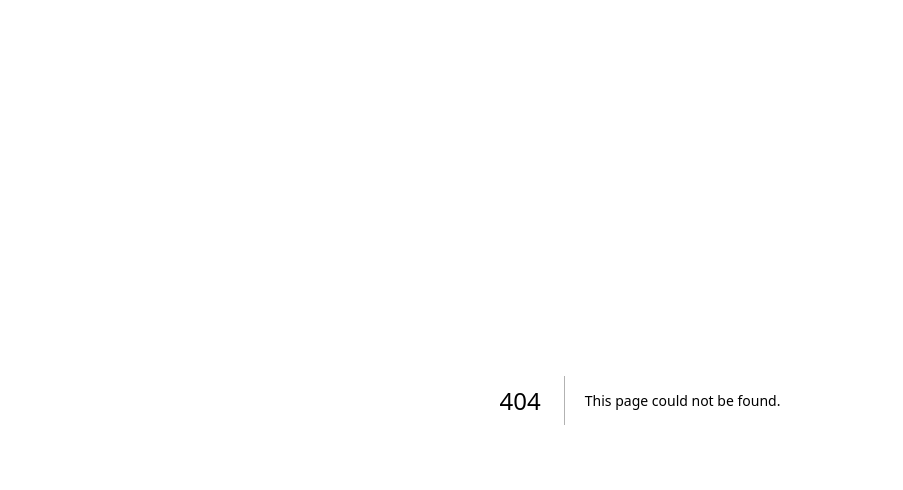
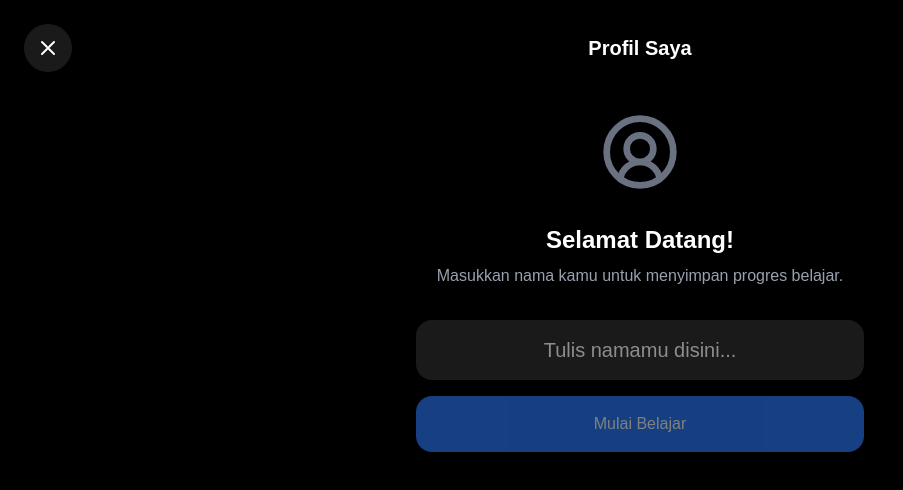
Before and after one commit to muhammadarya-ums/NusAR, a Next.js app: page /profile in a window 1280 px wide. Before the commit this address had no page. Shown: the top 490 px of the page, without its empty margins (0-903 px from the left). Built offline with nearby package versions, Linux system fonts and the light colour scheme.

Commit message:
full fitur except quiz

```diff
--- /dev/null
+++ b/app/context/UserContext.tsx
@@ -0,0 +1,74 @@
+'use client'
+
+import { createContext, useContext, useState, useEffect, ReactNode } from 'react'
+
+type ProgressItem = {
+  id: string
+  moduleName: string
+  timestamp: string
+}
+
+type UserContextType = {
+  user: string | null
+  progress: ProgressItem[]
+  login: (name: string) => void
+  logout: () => void
+  addProgress: (moduleName: string) => void
+}
+
+const UserContext = createContext<UserContextType | undefined>(undefined)
+
+export function UserProvider({ children }: { children: ReactNode }) {
+  const [user, setUser] = useState<string | null>(null)
+  const [progress, setProgress] = useState<ProgressItem[]>([])
+  const [isMounted, setIsMounted] = useState(false)
+
+  // Load data dari Local Storage saat aplikasi pertama kali dibuka
+  useEffect(() => {
+    setIsMounted(true)
+    const savedUser = localStorage.getItem('nusar_user')
+    const savedProgress = localStorage.getItem('nusar_progress')
+
+    if (savedUser) setUser(savedUser)
+    if (savedProgress) setProgress(JSON.parse(savedProgress))
+  }, [])
+
+  // Simpan data ke Local Storage setiap ada perubahan
+  useEffect(() => {
+    if (isMounted) {
+      if (user) localStorage.setItem('nusar_user', user)
+      else localStorage.removeItem('nusar_user')
+
+      localStorage.setItem('nusar_progress', JSON.stringify(progress))
+    }
+  }, [user, progress, isMounted])
+
+  const login = (name: string) => setUser(name)
+  const logout = () => {
+    setUser(null)
+    setProgress([]) // Hapus progres kalau logout (opsional)
+  }
+
+  const addProgress = (moduleName: string) => {
+    const newItem = {
+      id: Date.now().toString(),
+      moduleName,
+      timestamp: new Date().toLocaleDateString('id-ID', {
+        hour: '2-digit', minute: '2-digit'
+      })
+    }
+    setProgress((prev) => [newItem, ...prev])
+  }
+
+  return (
+    <UserContext.Provider value={{ user, progress, login, logout, addProgress }}>
+      {children}
+    </UserContext.Provider>
+  )
+}
+
+export const useUser = () => {
+  const context = useContext(UserContext)
+  if (!context) throw new Error('useUser must be used within a UserProvider')
+  return context
+}
--- a/app/layout.tsx
+++ b/app/layout.tsx
@@ -1,6 +1,7 @@
 import { Analytics } from '@vercel/analytics/next'
 import type { Metadata, Viewport } from 'next'
 import './globals.css'
+import { UserProvider } from './context/UserContext' // <-- Import Provider
 
 export const metadata: Metadata = {
   title: 'NusAR | Explore, Learn, Imagine',
@@ -46,7 +47,10 @@ export default function RootLayout({
   return (
     <html lang="en">
       <body className="antialiased">
-        {children}
+        {/* Bungkus aplikasi dengan UserProvider agar state bisa diakses global */}
+        <UserProvider>
+          {children}
+        </UserProvider>
         {process.env.NODE_ENV === 'production' && <Analytics />}
       </body>
     </html>
--- a/app/page.tsx
+++ b/app/page.tsx
@@ -25,6 +25,7 @@ import {
   UsersRound,
   X,
 } from 'lucide-react'
+import { useUser } from './context/UserContext'
 
 const modules = [
   { label: 'My Modules', icon: BookOpen, tone: 'lavender', path: '/toc' },
@@ -47,13 +48,13 @@ const quickAccess = [
   { label: 'Settings', icon: Settings, tone: 'blue' },
 ]
 
-// 1. Tambahkan properti 'path' ke navItems
+// Path navigasi sudah diupdate mengarah ke /progress dan /profile
 const navItems = [
   { label: 'Home', icon: Compass, path: '/' },
   { label: 'Modules', icon: BookOpen, path: '/toc' },
-  { label: 'Scan', icon: ScanLine, path: '/scan' }, // Path ke halaman scanner
-  { label: 'Progress', icon: BarChart3, path: '#' },
-  { label: 'Profile', icon: CircleUserRound, path: '#' },
+  { label: 'Scan', icon: ScanLine, path: '/scan' },
+  { label: 'Progress', icon: BarChart3, path: '/progress' },
+  { label: 'Profile', icon: CircleUserRound, path: '/profile' },
 ]
 
 function Brand() {
@@ -84,13 +85,15 @@ export default function Page() {
   const [scanStarted, setScanStarted] = useState(false)
   const [materialIndex, setMaterialIndex] = useState(0)
 
+  // Mengambil data user dan fungsi addProgress dari Context
+  const { user, addProgress } = useUser()
+
   return (
     <main className="nusar-shell">
       <aside className={`sidebar ${menuOpen ? 'sidebar-open' : ''}`}>
         <div className="sidebar-top"><Brand /><button className="close-menu" onClick={() => setMenuOpen(false)} aria-label="Close menu"><X /></button></div>
         <p className="sidebar-label">LEARN WITH NUSAR</p>
 
-        {/* 2. Update navigasi Sidebar Desktop */}
         <nav className="side-nav" aria-label="Main navigation">
           {navItems.map(({ label, icon: Icon, path }) => (
             <button
@@ -114,8 +117,19 @@ export default function Page() {
         <header className="topbar">
           <button className="menu-button" onClick={() => setMenuOpen(true)} aria-label="Open menu"><Menu /></button>
           <div className="mobile-brand"><Brand /></div>
-          <div className="topbar-copy"><p>Welcome back, explorer!</p><span>Ready to discover something new?</span></div>
-          <button className="profile-button" aria-label="Open profile"><span className="avatar-face">✦</span><span className="profile-name">Alya</span><ChevronRight /></button>
+
+          {/* Teks sapaan menjadi dinamis */}
+          <div className="topbar-copy">
+            <p>Welcome back, {user ? user : 'explorer'}!</p>
+            <span>Ready to discover something new?</span>
+          </div>
+
+          {/* Tombol profil dinamis dan mengarah ke /profile */}
+          <button className="profile-button" onClick={() => router.push('/profile')} aria-label="Open profile">
+            <span className="avatar-face">✦</span>
+            <span className="profile-name">{user ? user : 'Masuk'}</span>
+            <ChevronRight />
+          </button>
         </header>
 
         <div className="content">
@@ -145,7 +159,13 @@ export default function Page() {
               <button
                 className={`module-card ${tone}`}
                 key={label}
-                onClick={() => router.push(path)}
+                onClick={() => {
+                  // Merekam progres saat modul diklik
+                  if (user) {
+                    addProgress(label)
+                  }
+                  router.push(path)
+                }}
               >
                 <span className="module-icon"><Icon /></span>
                 <strong>{label}</strong>
@@ -154,14 +174,13 @@ export default function Page() {
           </div>
 
           <SectionTitle title="LEARNING MATERIALS" action="See all" />
-          <div className="materials-row"><button className="carousel-arrow" onClick={() => setMaterialIndex(Math.max(materialIndex - 1, 0))} aria-label="Previous materials"><ChevronLeft /></button><div className="materials-window"><div className="materials-track" style={{ transform: `translateX(-${materialIndex * 33.333}%)` }}>{materials.map(({ category, title, tone, art }) => <button className={`material-card ${tone}`} key={title}><span className="tag">{category}</span><h3>{title.split('\n').map((line) => <span key={line}>{line}</span>)}</h3><span className={`material-art ${art}`}></span><span className="ar-badge"><ScanLine /></span></button>)}</div></div><button className="carousel-arrow" onClick={() => setMaterialIndex(Math.min(materialIndex + 1, materials.length - 1))} aria-label="Next materials"><ChevronRight /></button></div>
+          <div className="materials-row"><button className="carousel-arrow" onClick={() => setMaterialIndex(Math.max(materialIndex - 1, 0))} aria-label="Previous materials"><ChevronLeft /></button><div className="materials-window"><div className="materials-track" style={{ transform: `translateX(-${materialIndex * 33.333}%)` }}>{materials.map(({ category, title, tone, art }) => <button className={`material-card ${tone}`} key={title} onClick={() => { if (user) addProgress(title.replace('\n', ' ')); }}><span className="tag">{category}</span><h3>{title.split('\n').map((line) => <span key={line}>{line}</span>)}</h3><span className={`material-art ${art}`}></span><span className="ar-badge"><ScanLine /></span></button>)}</div></div><button className="carousel-arrow" onClick={() => setMaterialIndex(Math.min(materialIndex + 1, materials.length - 1))} aria-label="Next materials"><ChevronRight /></button></div>
 
           <SectionTitle title="QUICK ACCESS" />
           <div className="quick-grid">{quickAccess.map(({ label, icon: Icon, tone }) => <button className="quick-item" key={label}><span className={`quick-icon ${tone}`}><Icon /></span><strong>{label}</strong></button>)}</div>
         </div>
       </div>
 
-      {/* 3. Update navigasi Bottom Bar Mobile */}
       <nav className="bottom-nav" aria-label="Mobile navigation">
         {navItems.map(({ label, icon: Icon, path }) => (
           <button
--- /dev/null
+++ b/app/profile/page.tsx
@@ -0,0 +1,74 @@
+// file: app/profile/page.tsx
+'use client'
+
+import { useState } from 'react'
+import { useRouter } from 'next/navigation'
+import { CircleUserRound, X, LogOut } from 'lucide-react'
+import { useUser } from '../context/UserContext'
+
+export default function ProfilePage() {
+  const router = useRouter()
+  const { user, login, logout } = useUser()
+  const [inputName, setInputName] = useState('')
+
+  const handleLogin = (e: React.FormEvent) => {
+    e.preventDefault()
+    if (inputName.trim()) {
+      login(inputName)
+    }
+  }
+
+  return (
+    <main className="min-h-screen bg-black text-white p-6 flex flex-col items-center">
+      <header className="w-full flex justify-between items-center mb-10">
+        <button onClick={() => router.push('/')} className="p-3 bg-white/10 rounded-full">
+          <X size={24} />
+        </button>
+        <h1 className="font-bold text-xl">Profil Saya</h1>
+        <div className="w-12" />
+      </header>
+
+      {user ? (
+        // TAMPILAN JIKA SUDAH LOGIN
+        <div className="w-full max-w-md bg-white/10 rounded-3xl p-8 flex flex-col items-center text-center">
+          <div className="w-24 h-24 bg-blue-500 rounded-full flex items-center justify-center mb-6">
+            <span className="text-4xl">✦</span>
+          </div>
+          <h2 className="text-3xl font-black mb-2">Halo, {user}!</h2>
+          <p className="text-gray-400 mb-8">Siap untuk belajar hari ini?</p>
+
+          <button
+            onClick={logout}
+            className="w-full flex items-center justify-center gap-2 bg-red-500/20 text-red-400 p-4 rounded-2xl font-bold"
+          >
+            <LogOut size={20} /> Keluar Akun
+          </button>
+        </div>
+      ) : (
+        // TAMPILAN JIKA BELUM LOGIN
+        <div className="w-full max-w-md flex flex-col items-center">
+          <CircleUserRound size={80} className="text-gray-500 mb-8" />
+          <h2 className="text-2xl font-bold mb-2">Selamat Datang!</h2>
+          <p className="text-gray-400 text-center mb-8">Masukkan nama kamu untuk menyimpan progres belajar.</p>
+
+          <form onSubmit={handleLogin} className="w-full flex flex-col gap-4">
+            <input
+              type="text"
+              placeholder="Tulis namamu disini..."
+              value={inputName}
+              onChange={(e) => setInputName(e.target.value)}
+              className="w-full p-4 rounded-2xl bg-white/10 text-white text-xl text-center focus:outline-none focus:ring-2 focus:ring-blue-500"
+            />
+            <button
+              type="submit"
+              disabled={!inputName.trim()}
+              className="w-full bg-blue-500 text-white p-4 rounded-2xl font-bold text-lg disabled:opacity-50"
+            >
+              Mulai Belajar
+            </button>
+          </form>
+        </div>
+      )}
+    </main>
+  )
+}
--- /dev/null
+++ b/app/progress/page.tsx
@@ -0,0 +1,64 @@
+// file: app/progress/page.tsx
+'use client'
+
+import { useRouter } from 'next/navigation'
+import { Trophy, X, BookOpen, Clock } from 'lucide-react'
+import { useUser } from '../context/UserContext'
+
+export default function ProgressPage() {
+  const router = useRouter()
+  const { user, progress } = useUser()
+
+  return (
+    <main className="min-h-screen bg-black text-white p-6">
+      <header className="w-full flex justify-between items-center mb-10">
+        <button onClick={() => router.push('/')} className="p-3 bg-white/10 rounded-full">
+          <X size={24} />
+        </button>
+        <h1 className="font-bold text-xl">Progres Belajar</h1>
+        <div className="w-12" />
+      </header>
+
+      {!user ? (
+        <div className="text-center mt-20">
+          <Trophy size={64} className="text-gray-600 mx-auto mb-4" />
+          <h2 className="text-xl font-bold">Kamu belum masuk!</h2>
+          <p className="text-gray-400 mt-2">Masuk ke Profil dulu untuk melihat progres belajarmu.</p>
+          <button onClick={() => router.push('/profile')} className="mt-6 bg-blue-500 px-6 py-3 rounded-full font-bold">Ke Profil</button>
+        </div>
+      ) : (
+        <div>
+          <div className="bg-gradient-to-r from-blue-600 to-purple-600 p-6 rounded-3xl mb-8 flex items-center justify-between">
+            <div>
+              <p className="text-white/80 font-medium">Total Aktivitas</p>
+              <p className="text-4xl font-black">{progress.length}</p>
+            </div>
+            <Trophy size={48} className="text-yellow-400" />
+          </div>
+
+          <h2 className="font-bold text-lg mb-4 text-gray-300">Riwayat Terakhir</h2>
+
+          {progress.length === 0 ? (
+            <p className="text-gray-500 text-center py-8">Belum ada modul yang dibuka. Yuk mulai belajar!</p>
+          ) : (
+            <div className="flex flex-col gap-4">
+              {progress.map((item) => (
+                <div key={item.id} className="bg-white/10 p-4 rounded-2xl flex items-center gap-4">
+                  <div className="bg-blue-500/20 p-3 rounded-full text-blue-400">
+                    <BookOpen size={24} />
+                  </div>
+                  <div className="flex-1">
+                    <h3 className="font-bold">{item.moduleName}</h3>
+                    <div className="flex items-center gap-1 text-sm text-gray-400 mt-1">
+                      <Clock size={14} /> <span>{item.timestamp}</span>
+                    </div>
+                  </div>
+                </div>
+              ))}
+            </div>
+          )}
+        </div>
+      )}
+    </main>
+  )
+}
```
